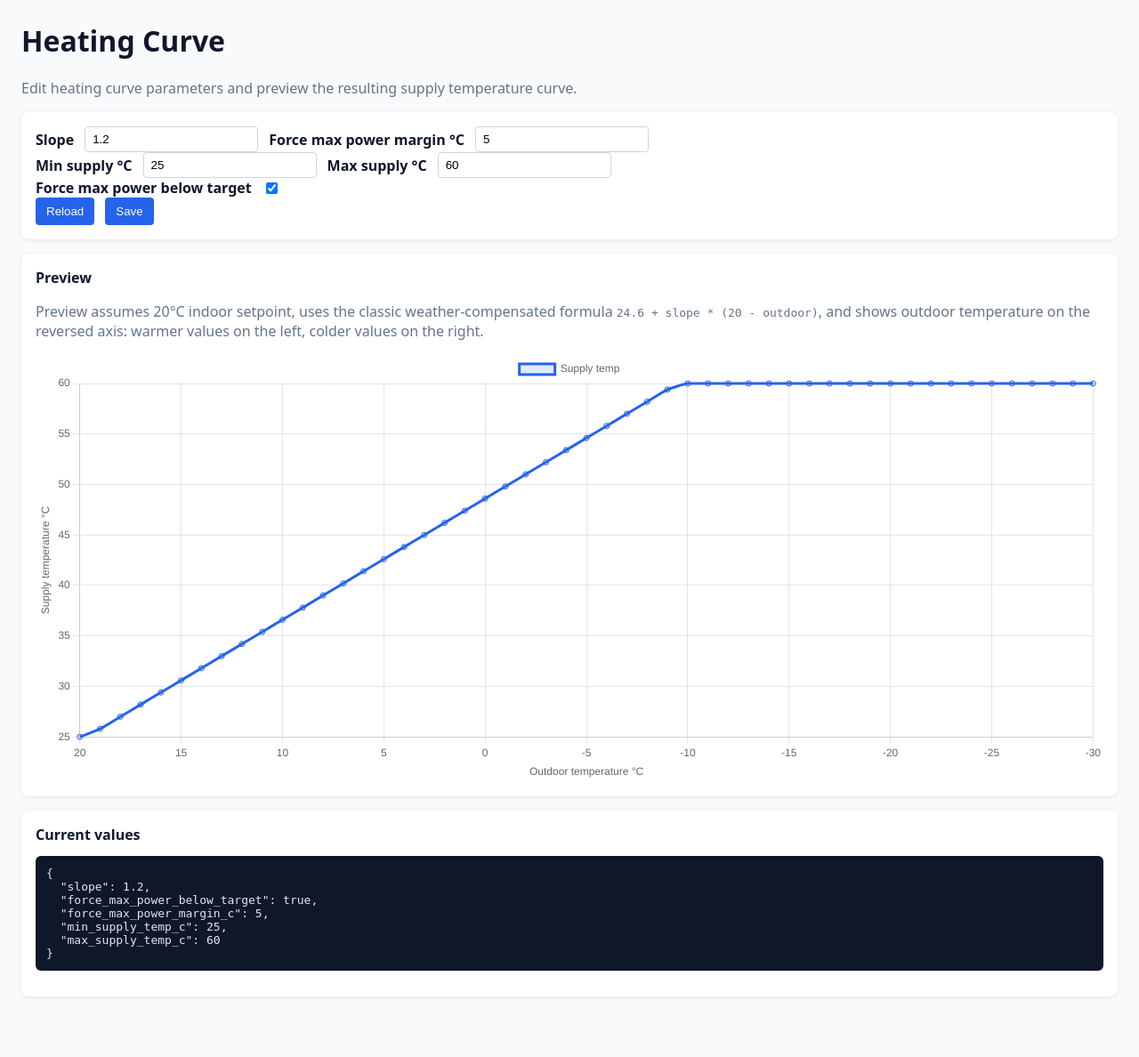
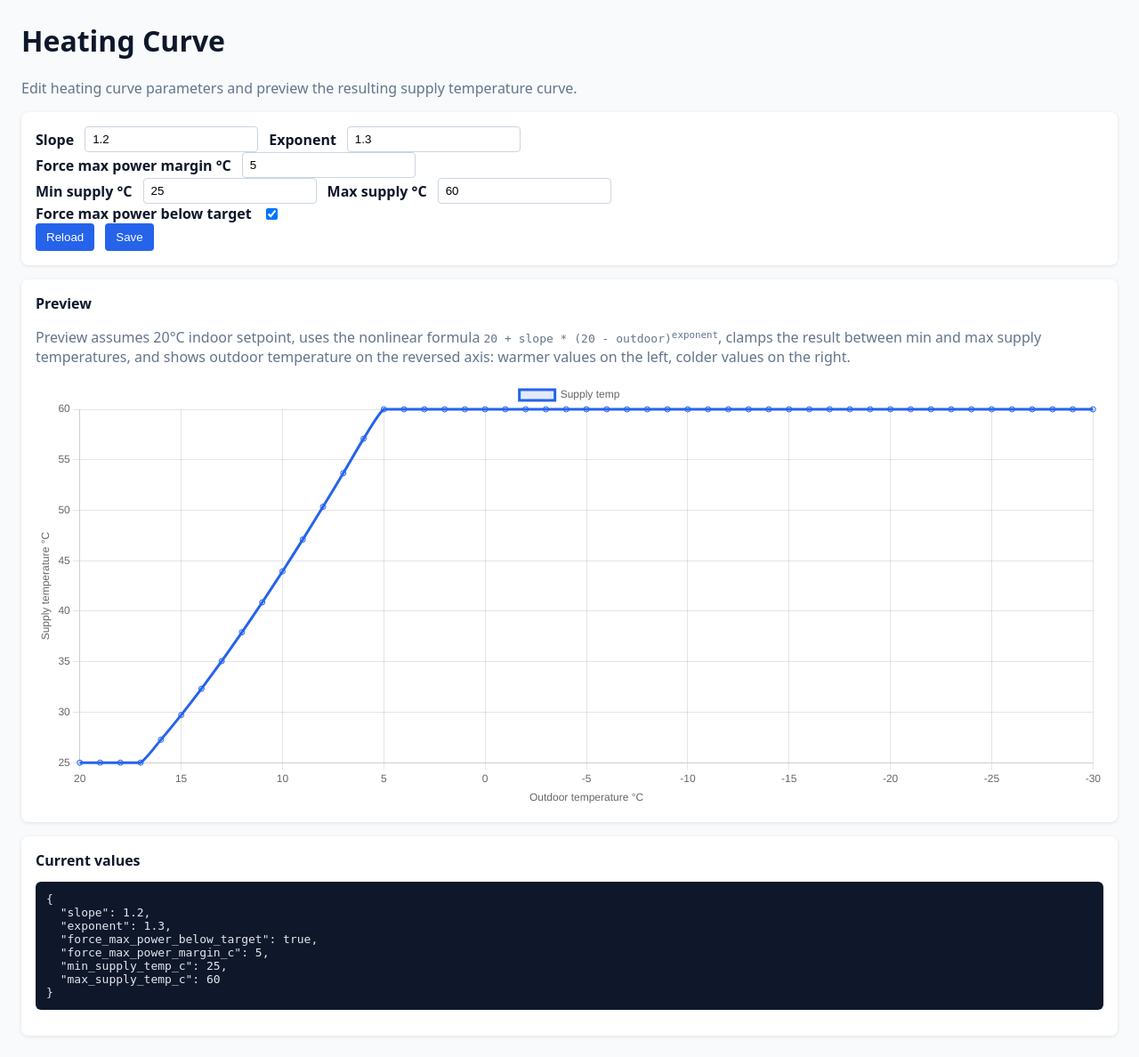
Before and after one commit to iaon/proof-of-heat, a FastAPI app: page /heating-curve in a window 1280 px wide. Shown: the whole page at 89% size. Before the commit the page ends 1121 px from the top, so only its background shows below. Run offline with FastAPI, Linux system fonts and the light colour scheme.

Commit message:
add heating curve

```diff
--- a/proof_of_heat/main.py
+++ b/proof_of_heat/main.py
@@ -69,6 +69,7 @@ CONFIG_MARKUP = load_template("config.html")
 STATIC_VERSION = _compute_static_version()
 HEATING_CURVE_DEFAULTS: Dict[str, Any] = {
     "slope": 1.2,
+    "exponent": 1.3,
     "force_max_power_below_target": True,
     "force_max_power_margin_c": 5.0,
     "min_supply_temp_c": 25.0,
@@ -272,6 +273,10 @@ def create_app(config: AppConfig = DEFAULT_CONFIG) -> FastAPI:
     def _normalize_heating_curve(value: Any) -> Dict[str, Any]:
         curve = value if isinstance(value, dict) else {}
         slope = _coerce_float(curve.get("slope"), HEATING_CURVE_DEFAULTS["slope"])
+        exponent = _coerce_float(
+            curve.get("exponent"),
+            HEATING_CURVE_DEFAULTS["exponent"],
+        )
         force_max_power_below_target = _coerce_bool(
             curve.get("force_max_power_below_target"),
             HEATING_CURVE_DEFAULTS["force_max_power_below_target"],
@@ -292,6 +297,7 @@ def create_app(config: AppConfig = DEFAULT_CONFIG) -> FastAPI:
             max_supply_temp_c = min_supply_temp_c
         return {
             "slope": slope,
+            "exponent": exponent,
             "force_max_power_below_target": force_max_power_below_target,
             "force_max_power_margin_c": force_max_power_margin_c,
             "min_supply_temp_c": min_supply_temp_c,
--- a/proof_of_heat/settings.py
+++ b/proof_of_heat/settings.py
@@ -14,7 +14,7 @@ CONF_DIR = BASE_DIR / "conf"
 SETTINGS_FILE = CONF_DIR / "settings.yaml"
 SETTINGS_EXAMPLE_FILE = CONF_DIR / "settings.yaml.example"
 
-DEFAULT_SETTINGS_YAML = """location:\n  name: \"Moscow\"\n  latitude: 55.7558\n  longitude: 37.6173\n  timezone: \"Europe/Moscow\"\nintegrations:\n  zont_api:\n    - id: 1\n      headers:\n        X-ZONT-Client: \"your@email.com\"\n      login: \"login\"\n      password: \"password\"\ndevices:\n  refresh_interval: 30\n  open_meteo:\n    - device_id: 1001\n      type: \"virtual\"\n  met_no:\n    - device_id: 1002\n      type: \"virtual\"\n  zont:\n    - integration_id: 1\n      device_id: 12000\n      serial: \"0000000000\"\n      refresh_interval: 180\n  whatsminer:\n    - device_id: 1\n      login: \"login\"\n      password: \"pass\"\n      host: \"example.com\"\n      port: 1111\ncontrol_inputs:\n  max_age_seconds: 180\n  indoor_temp:\n    select: highest_priority_available\n    sources: []\n  outdoor_temp:\n    select: highest_priority_available\n    sources: []\n  supply_temp:\n    select: highest_priority_available\n    sources: []\n  power:\n    select: sum_all_available\n    default: 0\n    sources: []\nheating_curve:\n  slope: 1.2\n  force_max_power_below_target: true\n  force_max_power_margin_c: 5.0\n  min_supply_temp_c: 25.0\n  max_supply_temp_c: 60.0\n"""
+DEFAULT_SETTINGS_YAML = """location:\n  name: \"Moscow\"\n  latitude: 55.7558\n  longitude: 37.6173\n  timezone: \"Europe/Moscow\"\nintegrations:\n  zont_api:\n    - id: 1\n      headers:\n        X-ZONT-Client: \"your@email.com\"\n      login: \"login\"\n      password: \"password\"\ndevices:\n  refresh_interval: 30\n  open_meteo:\n    - device_id: 1001\n      type: \"virtual\"\n  met_no:\n    - device_id: 1002\n      type: \"virtual\"\n  zont:\n    - integration_id: 1\n      device_id: 12000\n      serial: \"0000000000\"\n      refresh_interval: 180\n  whatsminer:\n    - device_id: 1\n      login: \"login\"\n      password: \"pass\"\n      host: \"example.com\"\n      port: 1111\ncontrol_inputs:\n  max_age_seconds: 180\n  indoor_temp:\n    select: highest_priority_available\n    sources: []\n  outdoor_temp:\n    select: highest_priority_available\n    sources: []\n  supply_temp:\n    select: highest_priority_available\n    sources: []\n  power:\n    select: sum_all_available\n    default: 0\n    sources: []\nheating_curve:\n  slope: 1.2\n  exponent: 1.3\n  force_max_power_below_target: true\n  force_max_power_margin_c: 5.0\n  min_supply_temp_c: 25.0\n  max_supply_temp_c: 60.0\n"""
 
 
 def ensure_settings_file() -> None:
--- a/proof_of_heat/static/js/heating_curve.js
+++ b/proof_of_heat/static/js/heating_curve.js
@@ -1,5 +1,6 @@
 const apiUrl = (path) => `${rootPath}${path}`;
 const slopeEl = document.getElementById("slope");
+const exponentEl = document.getElementById("exponent");
 const forceMaxPowerBelowTargetEl = document.getElementById("force-max-power-below-target");
 const forceMaxPowerMarginCEl = document.getElementById("force-max-power-margin-c");
 const minSupplyTempCEl = document.getElementById("min-supply-temp-c");
@@ -11,11 +12,13 @@ let chart;
 
 function getFormData() {
     const slope = Number(slopeEl.value);
+    const exponent = Number(exponentEl.value);
     const forceMaxPowerMarginC = Number(forceMaxPowerMarginCEl.value);
     const minSupplyTempC = Number(minSupplyTempCEl.value);
     const maxSupplyTempC = Number(maxSupplyTempCEl.value);
     return {
         slope: Number.isFinite(slope) ? slope : 1.2,
+        exponent: Number.isFinite(exponent) ? exponent : 1.3,
         force_max_power_below_target: Boolean(forceMaxPowerBelowTargetEl.checked),
         force_max_power_margin_c: Number.isFinite(forceMaxPowerMarginC) ? forceMaxPowerMarginC : 5.0,
         min_supply_temp_c: Number.isFinite(minSupplyTempC) ? minSupplyTempC : 25.0,
@@ -25,6 +28,7 @@ function getFormData() {
 
 function applyFormData(data) {
     slopeEl.value = data.slope;
+    exponentEl.value = data.exponent;
     forceMaxPowerBelowTargetEl.checked = Boolean(data.force_max_power_below_target);
     forceMaxPowerMarginCEl.value = data.force_max_power_margin_c;
     minSupplyTempCEl.value = data.min_supply_temp_c;
@@ -33,7 +37,8 @@ function applyFormData(data) {
 }
 
 function computeCurvePoint(outdoorTempC, data) {
-    const unclamped = 24.6 + data.slope * (20 - outdoorTempC);
+    const delta = Math.max(0, 20 - outdoorTempC);
+    const unclamped = 20 + data.slope * (delta ** data.exponent);
     return Math.min(data.max_supply_temp_c, Math.max(data.min_supply_temp_c, unclamped));
 }
 
@@ -98,6 +103,7 @@ async function saveHeatingCurve() {
 }
 
 slopeEl.addEventListener("input", renderPreview);
+exponentEl.addEventListener("input", renderPreview);
 forceMaxPowerBelowTargetEl.addEventListener("change", renderPreview);
 forceMaxPowerMarginCEl.addEventListener("input", renderPreview);
 minSupplyTempCEl.addEventListener("input", renderPreview);
--- a/proof_of_heat/templates/heating_curve.html
+++ b/proof_of_heat/templates/heating_curve.html
@@ -16,6 +16,11 @@
             <label for="slope">Slope</label>
             <input id="slope" type="number" step="0.1" min="0" />
 
+            <label for="exponent">Exponent</label>
+            <input id="exponent" type="number" step="0.1" min="0" />
+        </div>
+
+        <div class="row">
             <label for="force-max-power-margin-c">Force max power margin °C</label>
             <input id="force-max-power-margin-c" type="number" step="0.1" />
         </div>
@@ -41,7 +46,7 @@
 
     <div class="card">
         <strong>Preview</strong>
-        <p class="muted">Preview assumes 20°C indoor setpoint, uses the classic weather-compensated formula <code>24.6 + slope * (20 - outdoor)</code>, and shows outdoor temperature on the reversed axis: warmer values on the left, colder values on the right.</p>
+        <p class="muted">Preview assumes 20°C indoor setpoint, uses the nonlinear formula <code>20 + slope * (20 - outdoor)<sup>exponent</sup></code>, clamps the result between min and max supply temperatures, and shows outdoor temperature on the reversed axis: warmer values on the left, colder values on the right.</p>
         <canvas id="heating-curve-chart" height="120"></canvas>
     </div>
 
```
Also changed, not shown: docs/configuration.md (+4 -1 lines), tests/test_app.py (+3 -0 lines), 1 other file.
